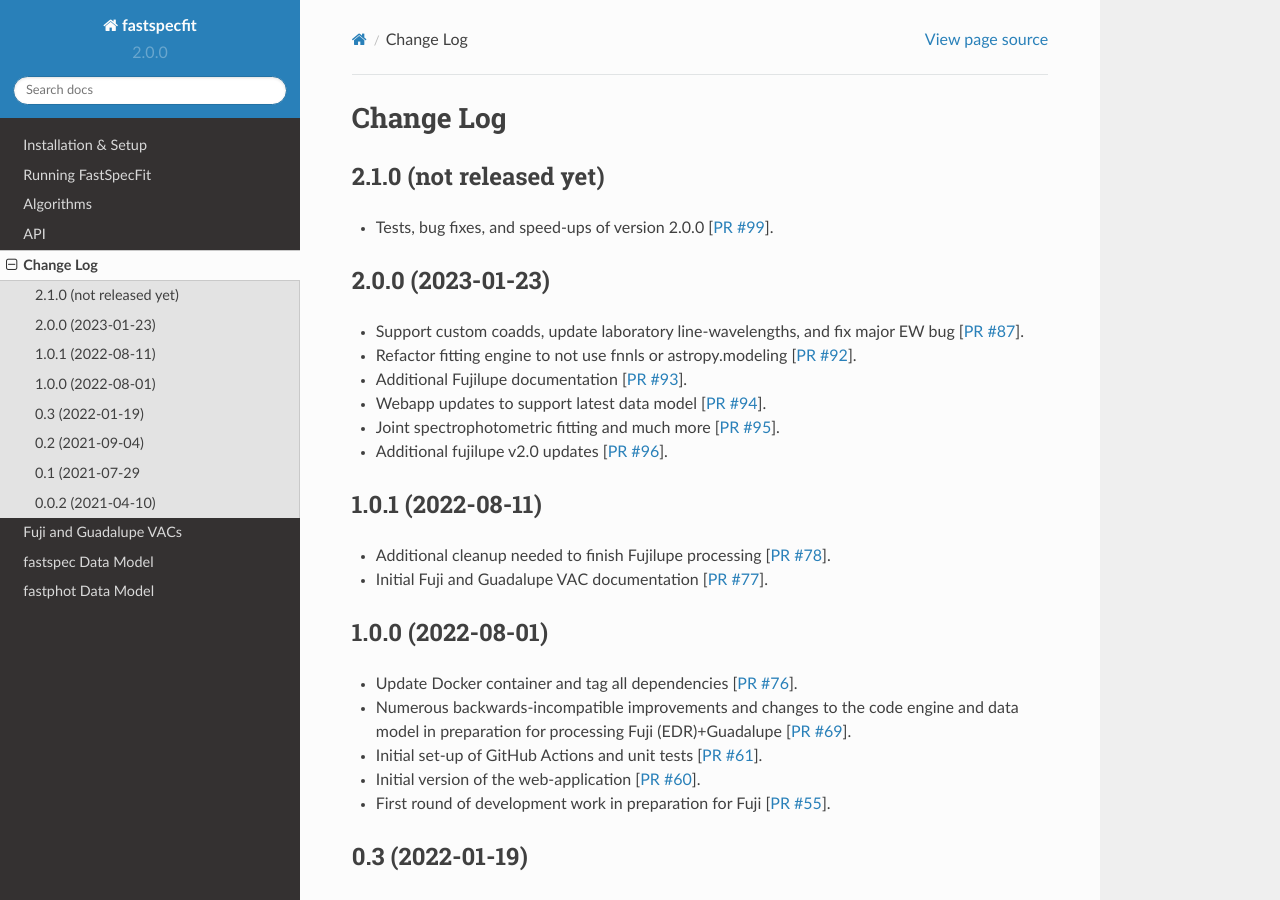
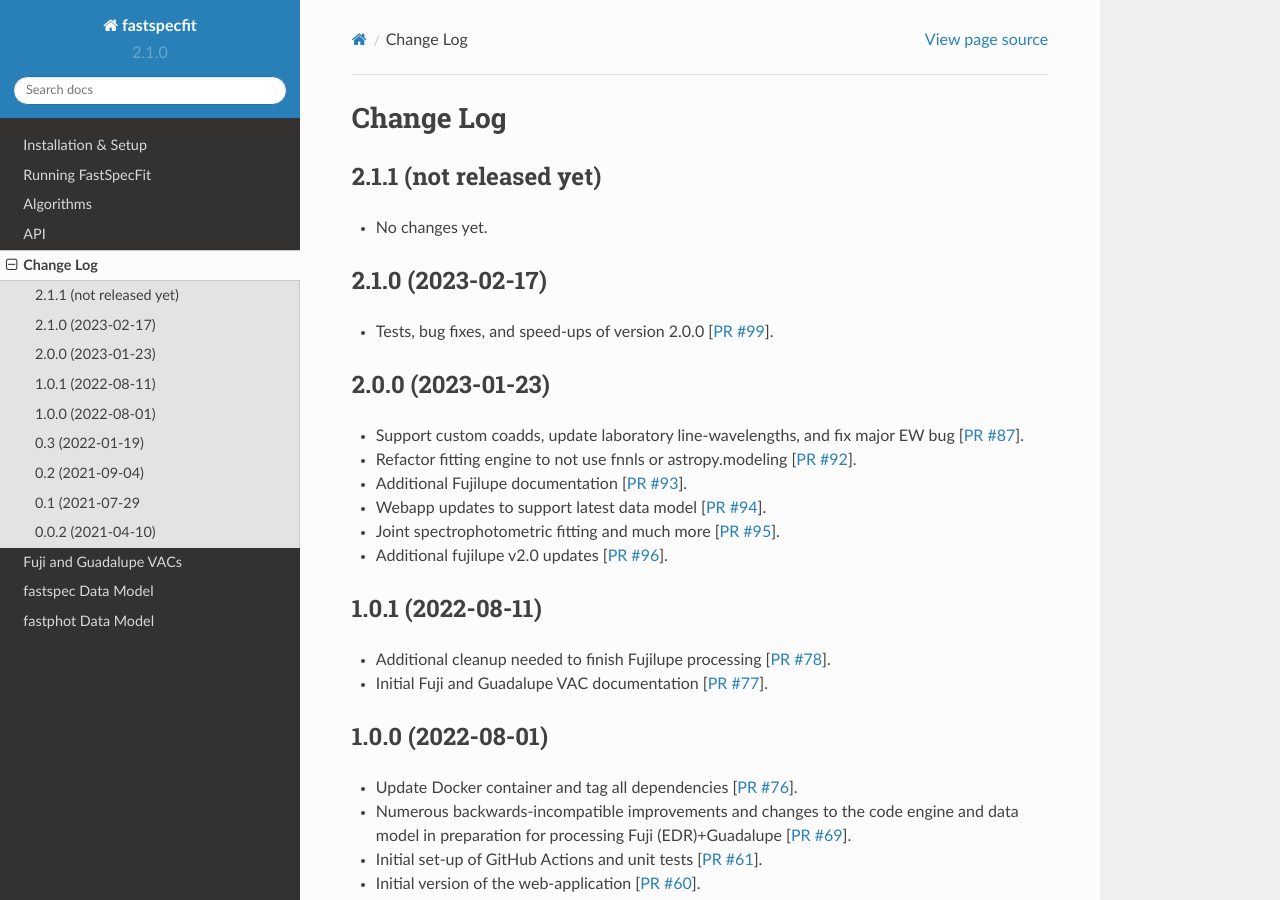
Before and after one commit to desihub/fastspecfit, a Sphinx documentation site: the page built from doc/changes.rst, in a window 1280 px wide and 900 px high. Built offline with Sphinx 7.4.7 and the Read the Docs theme 2.0.0, drawn with Linux system fonts in a browser that asks for light colours.

Commit message:
bump version to 2.1.0

```diff
--- a/doc/changes.rst
+++ b/doc/changes.rst
@@ -2,8 +2,13 @@
 Change Log
 ==========
 
-2.1.0 (not released yet)
+2.1.1 (not released yet)
 ------------------------
+
+* No changes yet.
+
+2.1.0 (2023-02-17)
+------------------
 
 * Tests, bug fixes, and speed-ups of version 2.0.0 [`PR #99`_].
 
--- a/py/fastspecfit/_version.py
+++ b/py/fastspecfit/_version.py
@@ -1 +1 @@
-__version__ = '2.0.0'
+__version__ = '2.1.0'
```
Also changed, not shown: 1 other file.
